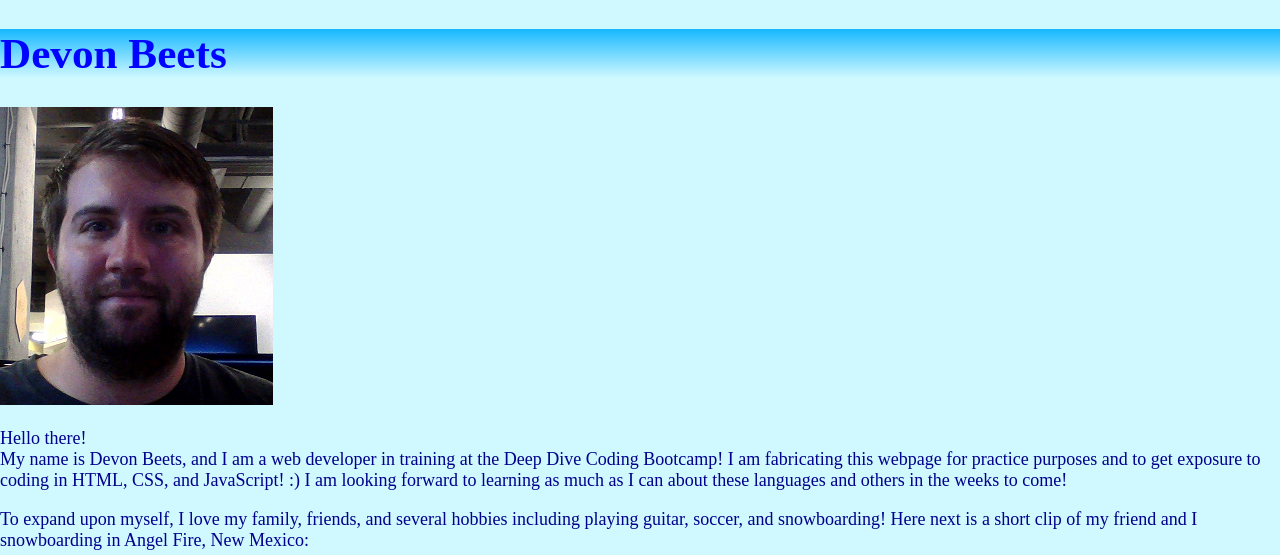
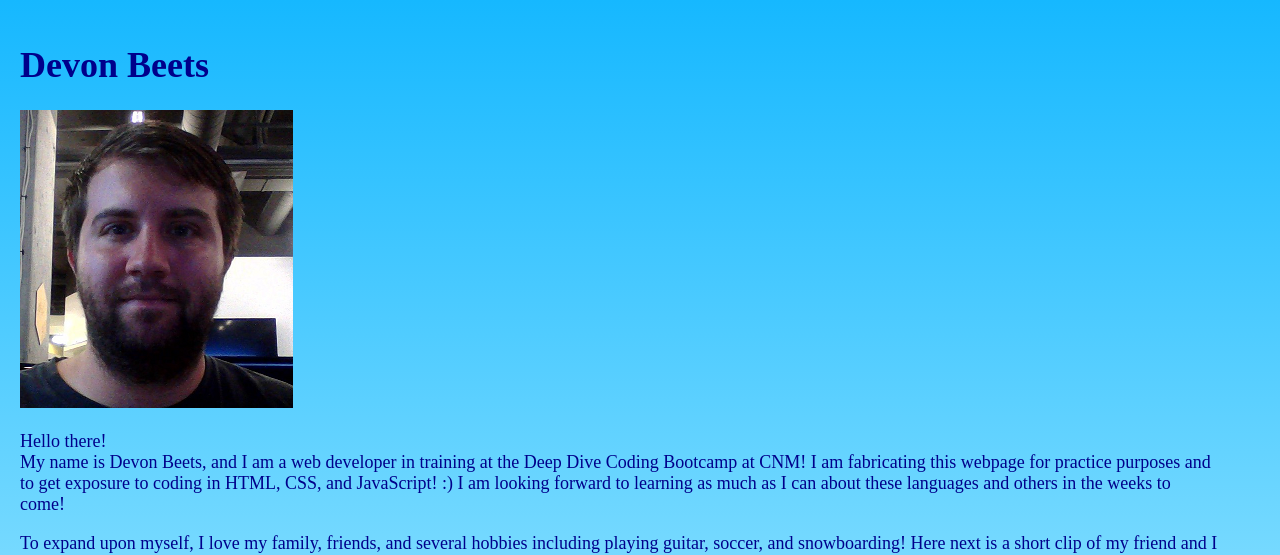
Before and after one commit to dbeetz/about-me, a PHP site: page / in a window 1280 px wide. Shown: the top 555 px of the page. Run offline with PHP 8.4, Linux system fonts and the light colour scheme.

Commit message:
Removed head css and added background gradient to body

```diff
--- a/css/style.css
+++ b/css/style.css
@@ -1,28 +1,15 @@
-head {
-	background: #16b8ff;
-	margin: 0;
-	border: 100px;
-	padding: 100px;
-	font-size: larger;
-}
-
-header {
-	background: linear-gradient(#16b8ff, #cff8ff);
-	color: #0004ff;
-	font-size: larger;
-}
 
 body {
-	background: #cff8ff;
+	background: linear-gradient(#16b8ff, #cff8ff);
 	color: darkblue;
 	font-size: large;
-	border: 100px;
-	margin: 0;
-	width: 100%;
+	border: 10px;
+	margin: 10px;
+	padding: 10px;
+	width: 1200px;
 }
 
 footer {
-	background: #bcecff;
 	color: #3645ff;
 	font-size: medium;
 }
--- a/index.php
+++ b/index.php
@@ -26,7 +26,7 @@
 		<img src="images/DevonBeetsSelfieHalfSize.png" alt="Devon Beets" />
 
 		<!-- Begin Text -->
-		<p id="first paragraph">Hello there! <br/> My name is Devon Beets, and I am a web developer in training at the Deep Dive Coding Bootcamp! I am fabricating this webpage for practice purposes and to get exposure to coding in HTML, CSS, and JavaScript! :) I am looking forward to learning as much as I can about these languages and others in the weeks to come!</p>
+		<p id="first paragraph">Hello there! <br/> My name is Devon Beets, and I am a web developer in training at the Deep Dive Coding Bootcamp at CNM! I am fabricating this webpage for practice purposes and to get exposure to coding in HTML, CSS, and JavaScript! :) I am looking forward to learning as much as I can about these languages and others in the weeks to come!</p>
 		<p id="second paragraph">To expand upon myself, I love my family, friends, and several hobbies including playing guitar, soccer, and snowboarding! Here next is a short clip of my friend and I snowboarding in Angel Fire, New Mexico:</p>
 		<!-- Insert Video -->
 		<iframe width="560" height="315"
```
